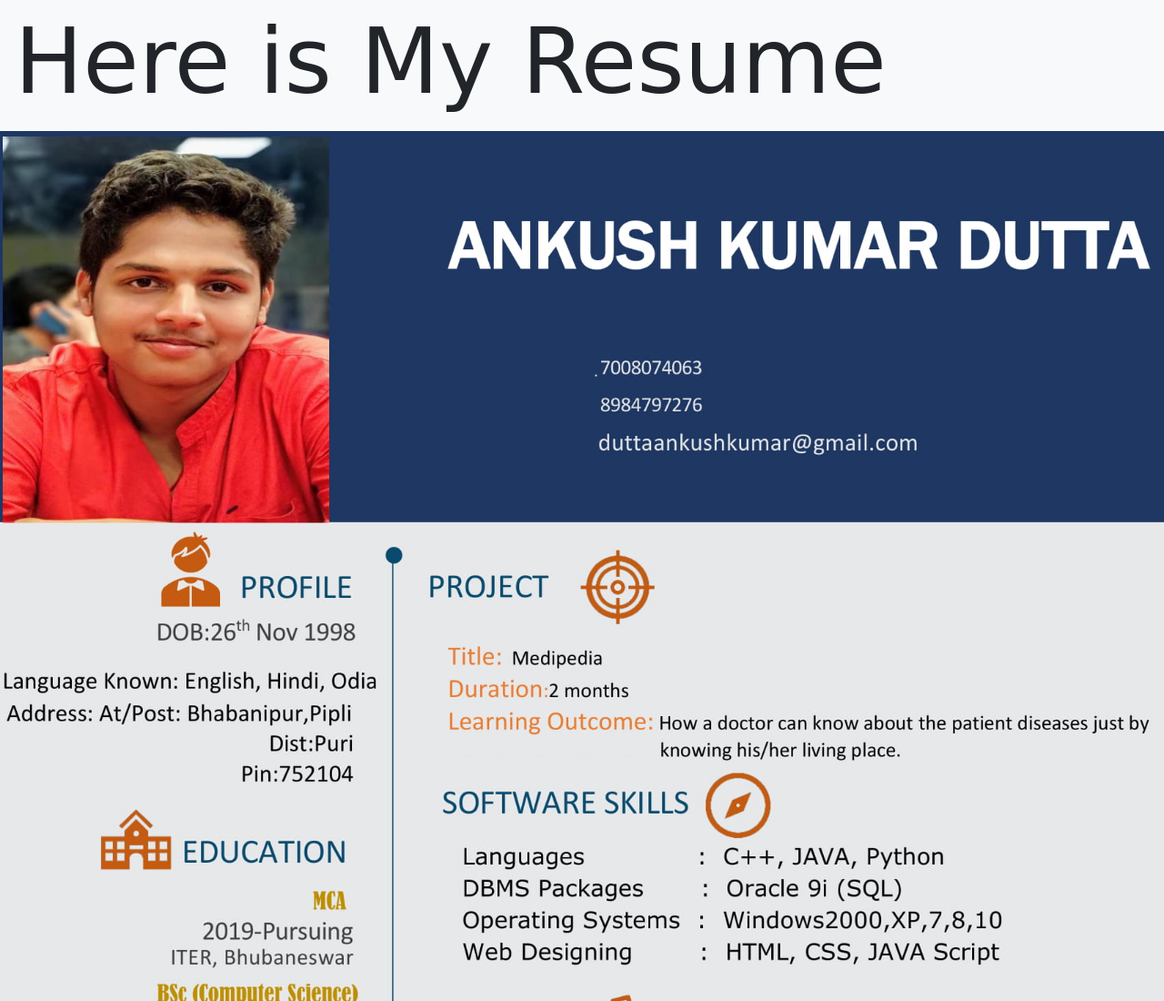
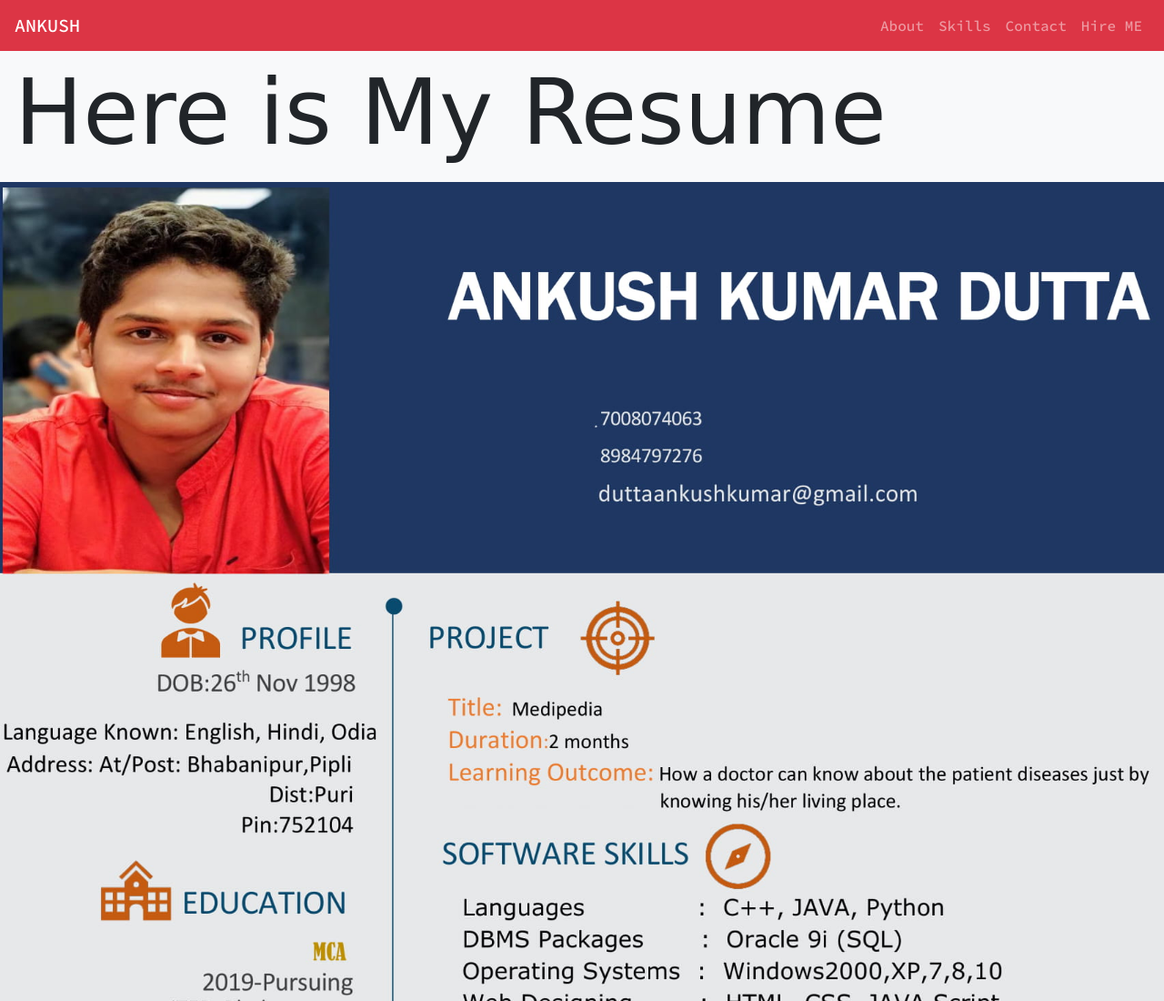
Before and after one commit to duttaankush/InfoViz-webdesign, a plain HTML site: page resume.html in a window 1280 px wide. Shown: the top 1100 px of the page at 91% size. Drawn offline with nearby package versions, Linux system fonts and the light colour scheme; a web font is replaced by a local one.

Commit message:
adding navbar in resume

```diff
--- a/resume.html
+++ b/resume.html
@@ -12,6 +12,21 @@
 </head>
 
   <body>
+     <div class="navbar navbar-expand-lg navbar-dark bg-danger">
+    <a class="navbar-brand" href=""> ANKUSH </a>
+
+    <button class="navbar-toggler" type="button" data-toggle="collapse" data-target="#navbarTogglerDemo03" aria-controls="navbarTogglerDemo03" aria-expanded="false" aria-label="Toggle navigation">
+      <span class="navbar-toggler-icon"></span>
+    </button>
+    <div class="collapse navbar-collapse" id="navbarTogglerDemo03">
+      <ul class="navbar-nav ml-auto">
+        <li class="navbar-item"><a class="nav-link" href="#about">About</a></li>
+        <li class="navbar-item"><a class="nav-link" href="#skil">Skills</a></li>
+        <li class="navbar-item"><a class="nav-link" href="#cnt">Contact</a></li>
+        <li class="navbar-item"><a class="nav-link" href="resume.html" target="_blank">Hire ME</a></li>
+      </ul>
+    </div>
+  </div>
     <div class="navbar navbar-expand-lg navbar-dark bg-light">
 <h1>Here is My Resume</h1>
     </div>
```
